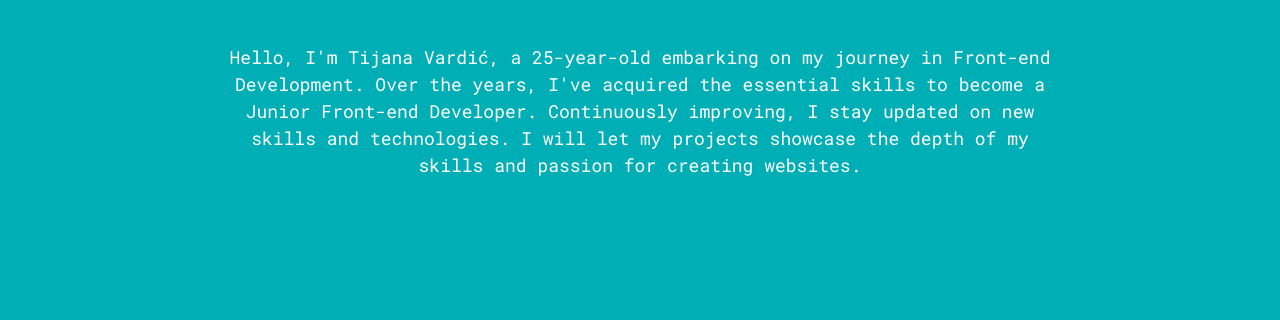
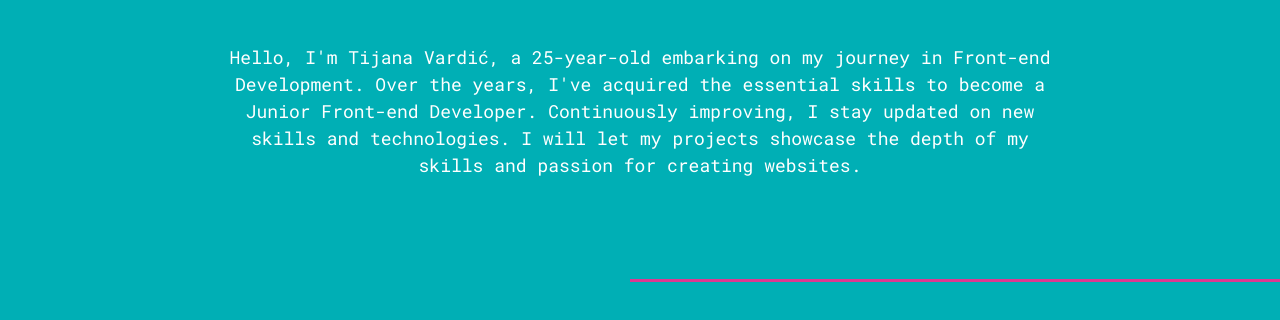
Before and after one commit to vardict/portfolio, a plain HTML site: page index.html in a window 1280 px wide. Shown: the part 294-614 px from the top of the page. Drawn offline with Linux system fonts and the light colour scheme.

Commit message:
About line added

```diff
--- a/index.html
+++ b/index.html
@@ -71,9 +71,14 @@
                         Continuously improving, I stay updated on new skills and technologies. I will let my projects
                         showcase the depth of my skills and passion for creating websites.
                     </p>
-                    <span class="line"></span>
+                    <!-- <span class="line"></span> -->
                 </article>
             </div><!--.container end-->
+            <span class="line"></span>
+        </section><!--section about done-->
+
+        <section>
+
         </section>
 
     </main>
--- a/scss/_about-me.scss
+++ b/scss/_about-me.scss
@@ -15,7 +15,18 @@ $line-color: #DE3891;
         p {
             font-size: 16px;
             padding: 0 15px;
+            margin-bottom: 100px;
         }
+
+
+    }
+
+    span{
+        display: block;
+        float: right;
+        width: 650px;
+        height: 3px;
+        background-color: $line-color;
     }
 
 }
```
Also changed, not shown: scss/style.css, 1 other file.
